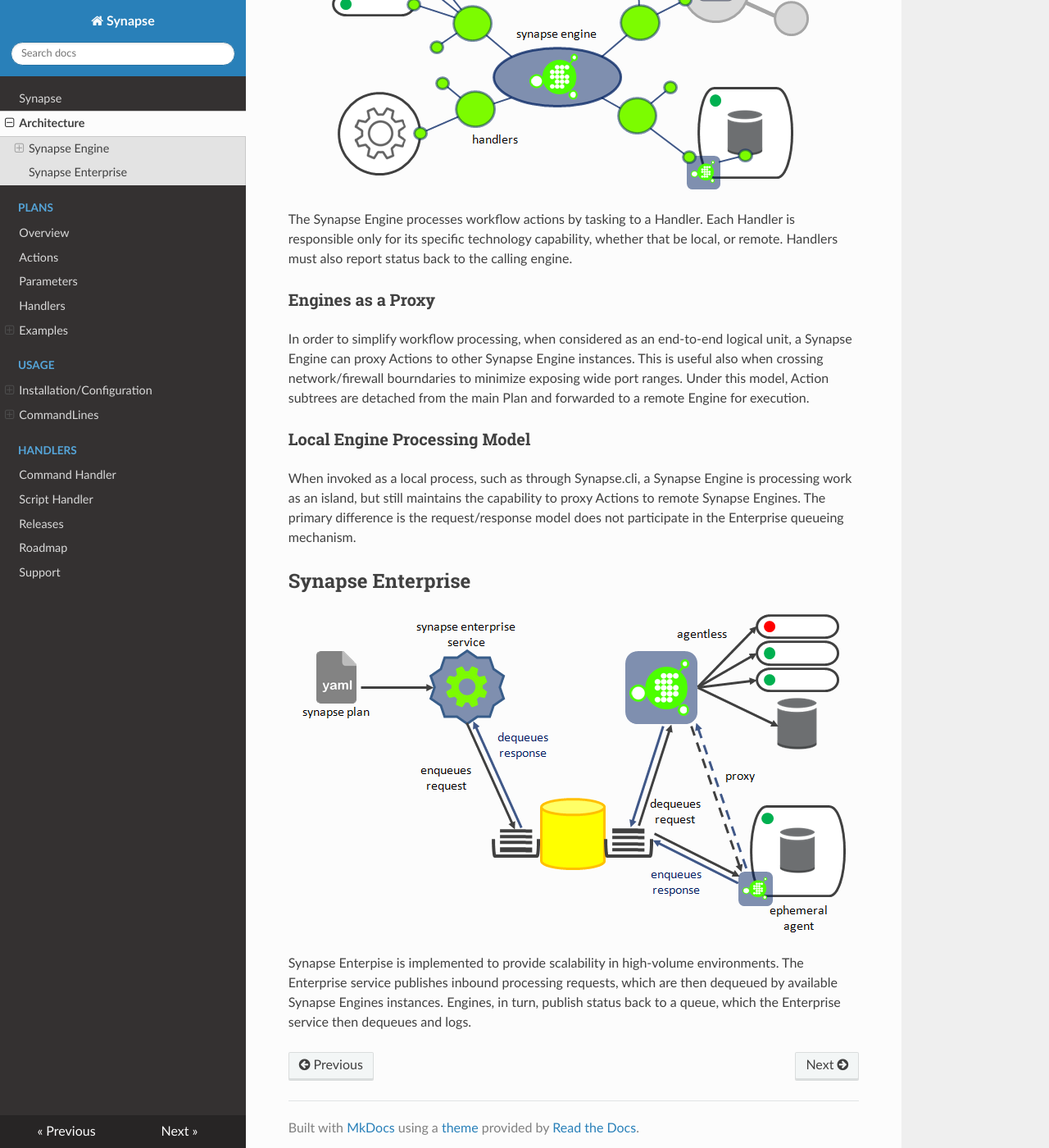
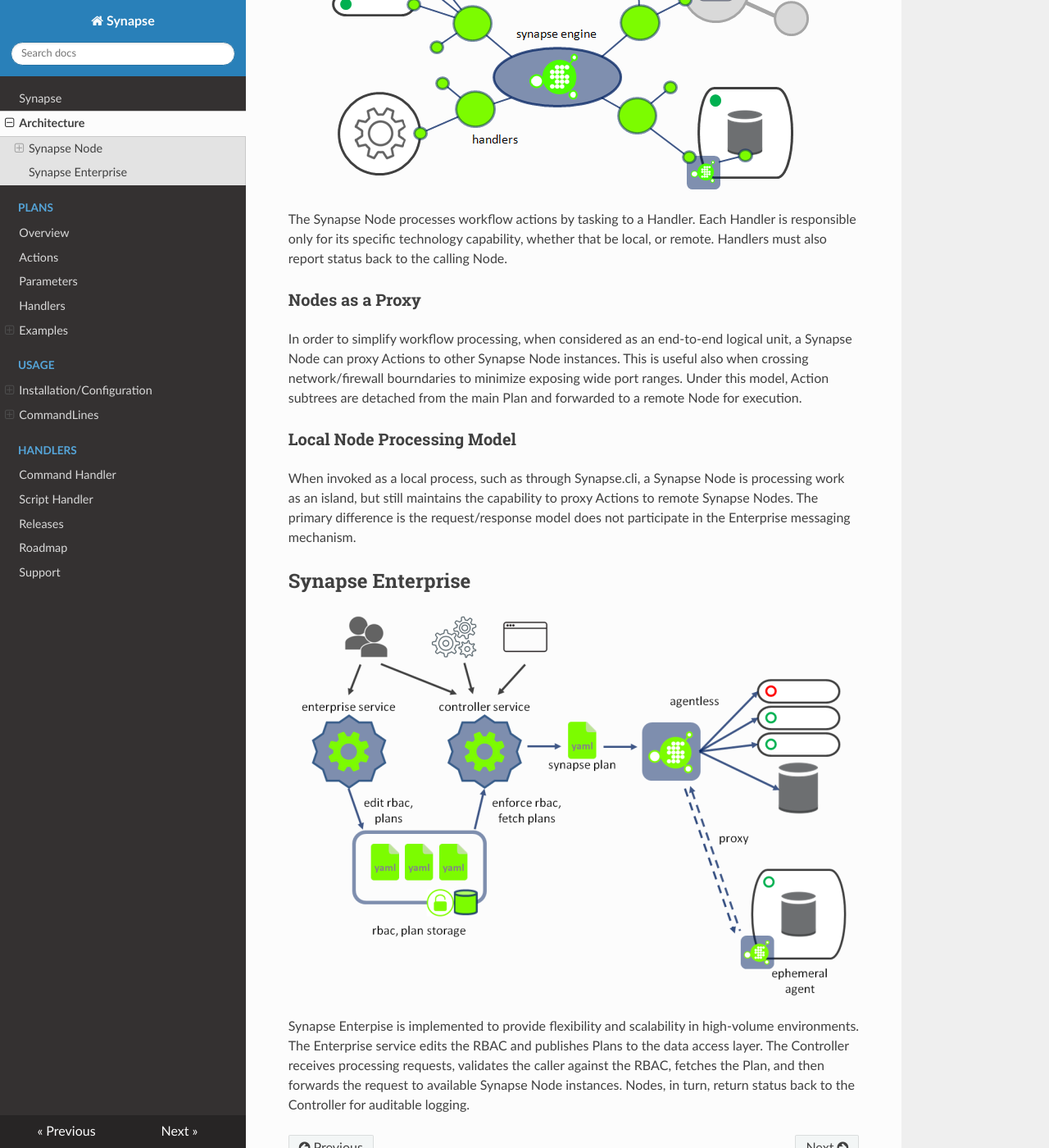
Before and after one commit to SynapseProject/synapse.docs, an MkDocs documentation site: the page built from docs/architecture.md, in a window 1280 px wide and 1400 px high, scrolled down 336 px. Shown: the whole window at 82% size. Built offline with MkDocs 1.6.1, drawn with Linux system fonts in a browser that asks for light colours; nearby versions of some CDN libraries; old or Windows-style settings are respelled for this version of MkDocs; some of the changed text lies outside the part shown.

Commit message:
Architecture deiscriptiom & image update

```diff
--- a/docs/architecture.md
+++ b/docs/architecture.md
@@ -1,25 +1,25 @@
 #Architecture and Usage Patterns
 
-## Synapse Engine
+## Synapse Node
 
 <p align="center">
-<img alt="Synapse Engine" src="../img/syn_engine.png" />
+<img alt="Synapse Node" src="../img/syn_engine.png" />
 </p>
 
-The Synapse Engine processes workflow actions by tasking to a Handler.  Each Handler is responsible only for its specific technology capability, whether that be local, or remote.  Handlers must also report status back to the calling engine.
+The Synapse Node processes workflow actions by tasking to a Handler.  Each Handler is responsible only for its specific technology capability, whether that be local, or remote.  Handlers must also report status back to the calling Node.
 
-### Engines as a Proxy
+### Nodes as a Proxy
 
-In order to simplify workflow processing, when considered as an end-to-end logical unit, a Synapse Engine can proxy Actions to other Synapse Engine instances.  This is useful also when crossing network/firewall bourndaries to minimize exposing wide port ranges.  Under this model, Action subtrees are detached from the main Plan and forwarded to a remote Engine for execution.
+In order to simplify workflow processing, when considered as an end-to-end logical unit, a Synapse Node can proxy Actions to other Synapse Node instances.  This is useful also when crossing network/firewall bourndaries to minimize exposing wide port ranges.  Under this model, Action subtrees are detached from the main Plan and forwarded to a remote Node for execution.
 
-### Local Engine Processing Model
+### Local Node Processing Model
 
-When invoked as a local process, such as through Synapse.cli, a Synapse Engine is processing work as an island, but still maintains the capability to proxy Actions to remote Synapse Engines.  The primary difference is the request/response model does not participate in the Enterprise queueing mechanism.
+When invoked as a local process, such as through Synapse.cli, a Synapse Node is processing work as an island, but still maintains the capability to proxy Actions to remote Synapse Nodes.  The primary difference is the request/response model does not participate in the Enterprise messaging mechanism.
 
 ## Synapse Enterprise
 
 <p align="center">
-<img alt="Synapse Enterprise" src="../img/syn_enterprise.png" />
+<img alt="Synapse Enterprise" src="../img/syn_architecture.png" />
 </p>
 
-Synapse Enterpise is implemented to provide scalability in high-volume environments.  The Enterprise service publishes inbound processing requests, which are then dequeued by available Synapse Engines instances.  Engines, in turn, publish status back to a queue, which the Enterprise service then dequeues and logs.
+Synapse Enterpise is implemented to provide flexibility and scalability in high-volume environments.  The Enterprise service edits the RBAC and publishes Plans to the data access layer.  The Controller receives processing requests, validates the caller against the RBAC, fetches the Plan, and then forwards the request to available Synapse Node instances.  Nodes, in turn, return status back to the Controller for auditable logging.
```
Also changed, not shown: docs/img/syn_architecture.png (added), docs/img/syn_concept.png, docs/img/syn_concept_c.png (added).
